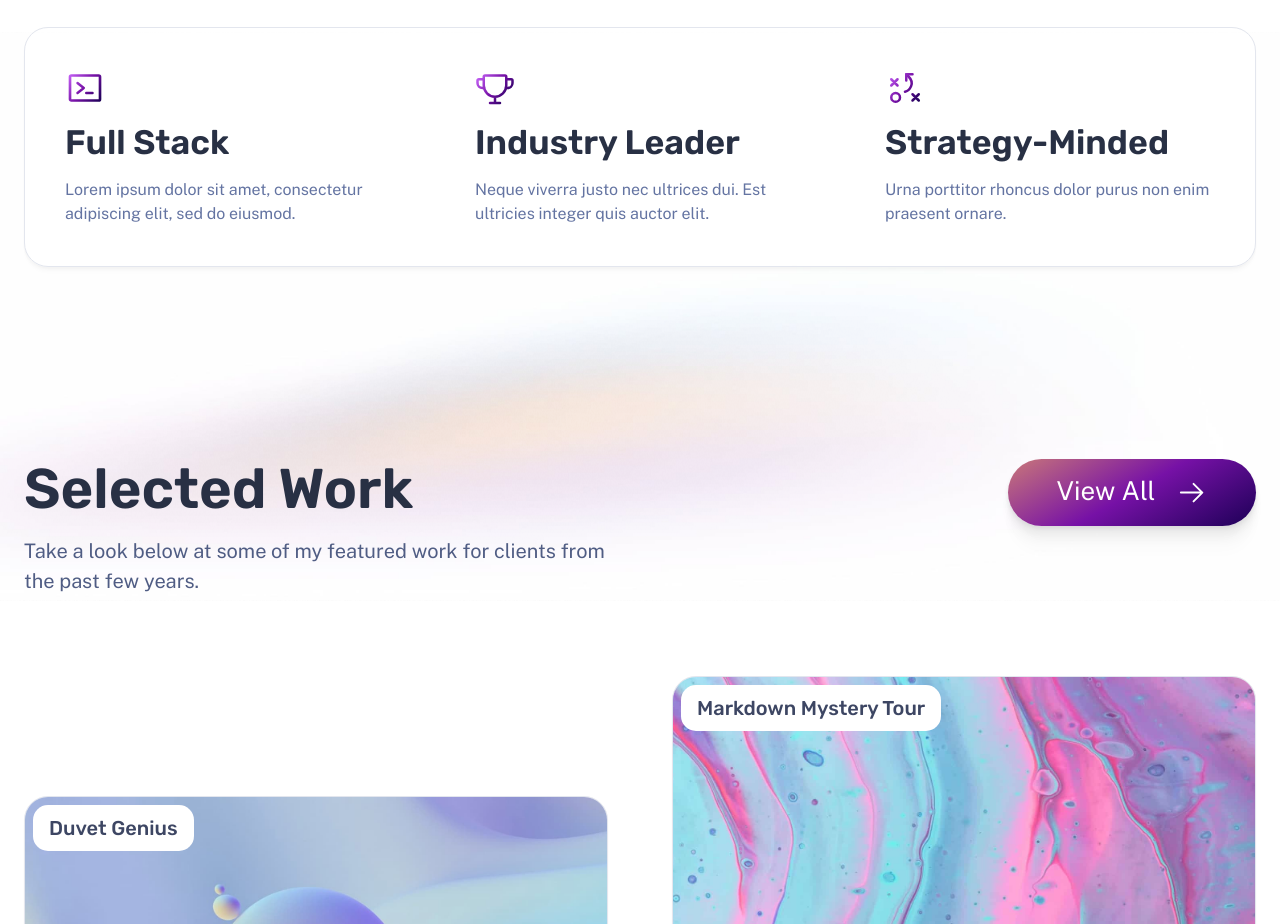
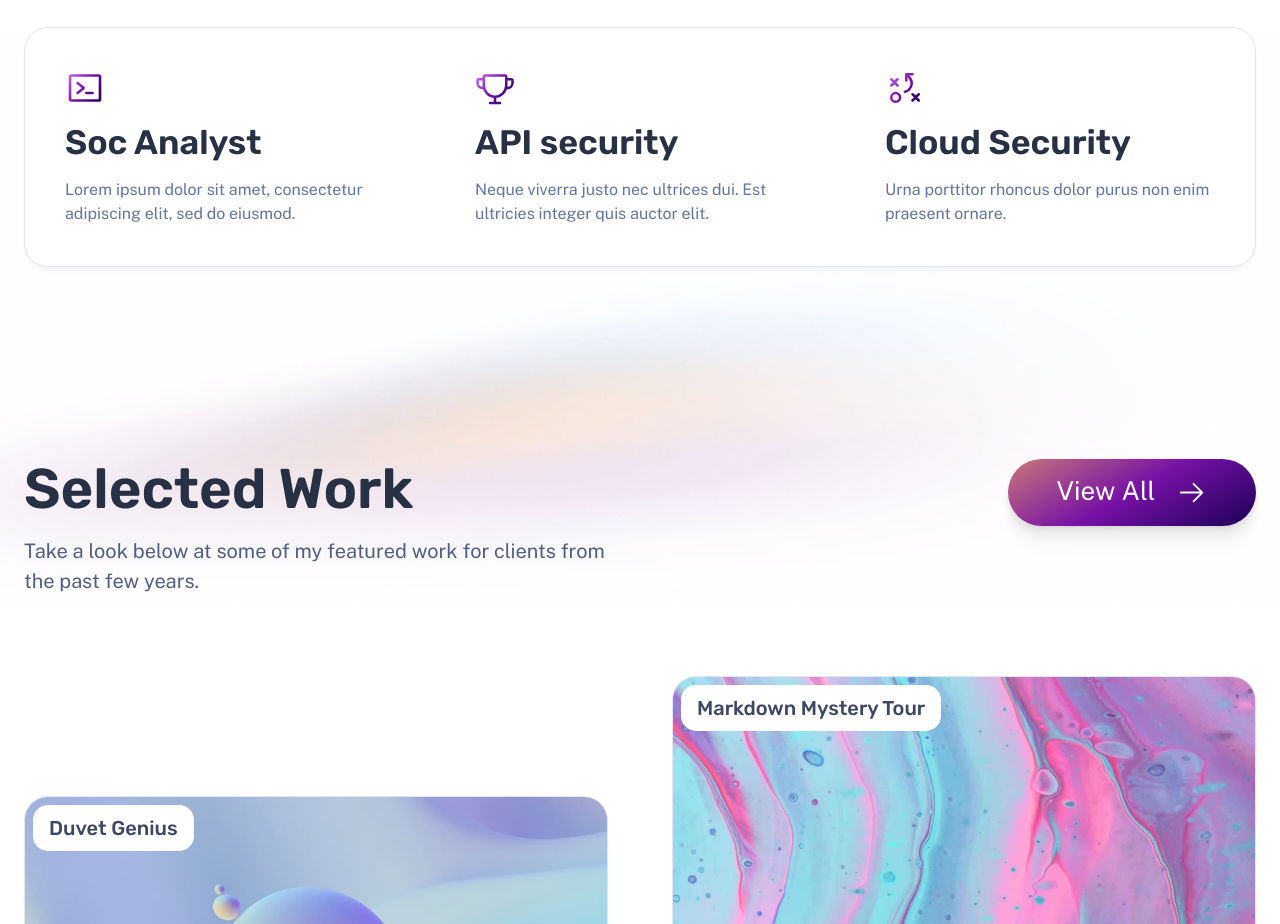
Before and after one commit to famirapt/famirapt.github.io, an Astro site: page / in a window 1280 px wide. Shown: the part 820-1744 px from the top of the page. Built offline with nearby package versions, Linux system fonts and the light colour scheme; Astro itself is replaced by a stand-in of ours.

Commit message:
Update skill titles in Skills.astro component

```diff
--- a/src/components/Skills.astro
+++ b/src/components/Skills.astro
@@ -5,17 +5,17 @@ import Icon from './Icon.astro';
 <section class="box skills">
 	<div class="stack gap-2 lg:gap-4">
 		<Icon icon="terminal-window" color="var(--accent-regular)" size="2.5rem" gradient />
-		<h2>Full Stack</h2>
+		<h2>Soc Analyst</h2>
 		<p>Lorem ipsum dolor sit amet, consectetur adipiscing elit, sed do eiusmod.</p>
 	</div>
 	<div class="stack gap-2 lg:gap-4">
 		<Icon icon="trophy" color="var(--accent-regular)" size="2.5rem" gradient />
-		<h2>Industry Leader</h2>
+		<h2>API security</h2>
 		<p>Neque viverra justo nec ultrices dui. Est ultricies integer quis auctor elit.</p>
 	</div>
 	<div class="stack gap-2 lg:gap-4">
 		<Icon icon="strategy" color="var(--accent-regular)" size="2.5rem" gradient />
-		<h2>Strategy-Minded</h2>
+		<h2>Cloud Security</h2>
 		<p>Urna porttitor rhoncus dolor purus non enim praesent ornare.</p>
 	</div>
 </section>
```
